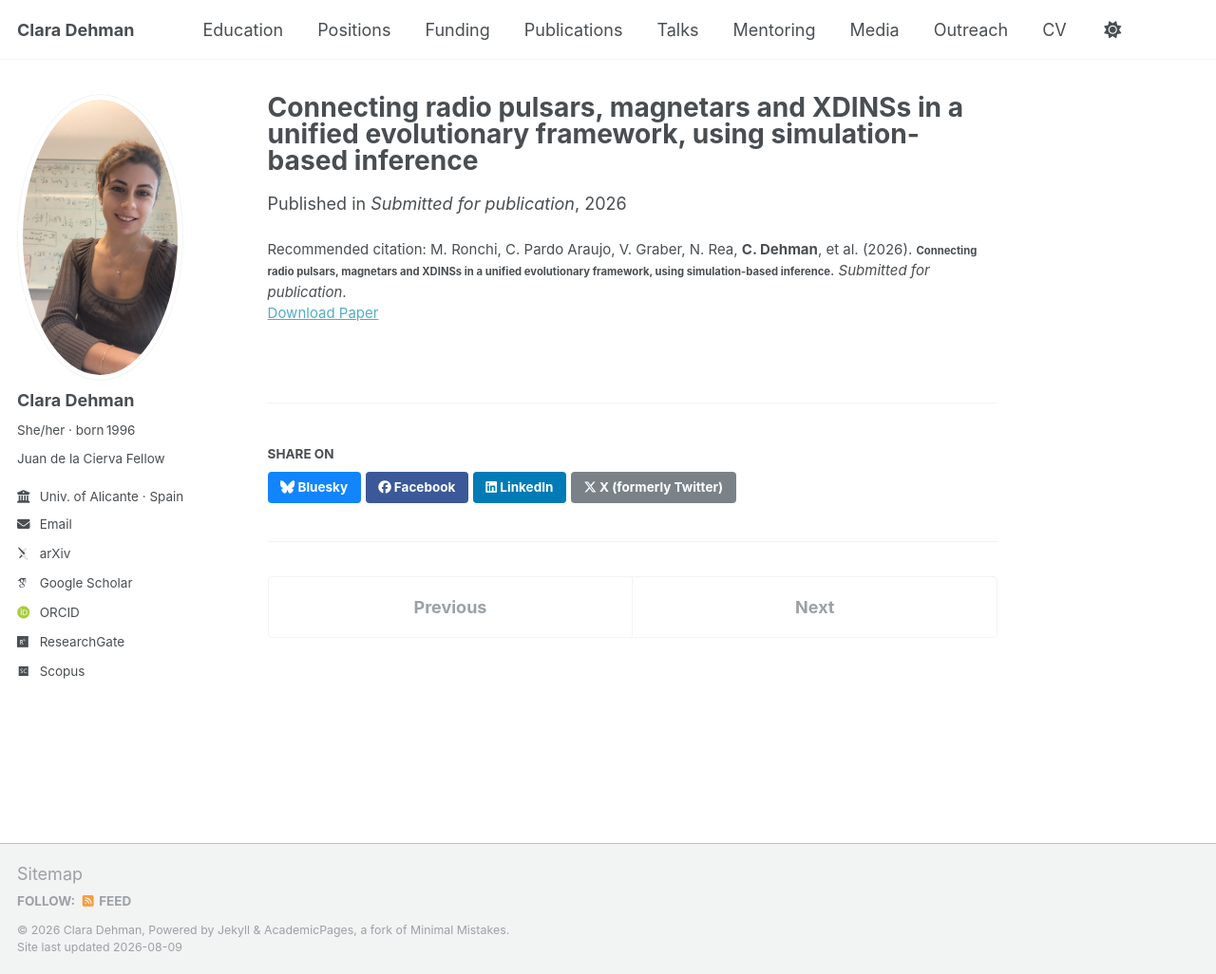
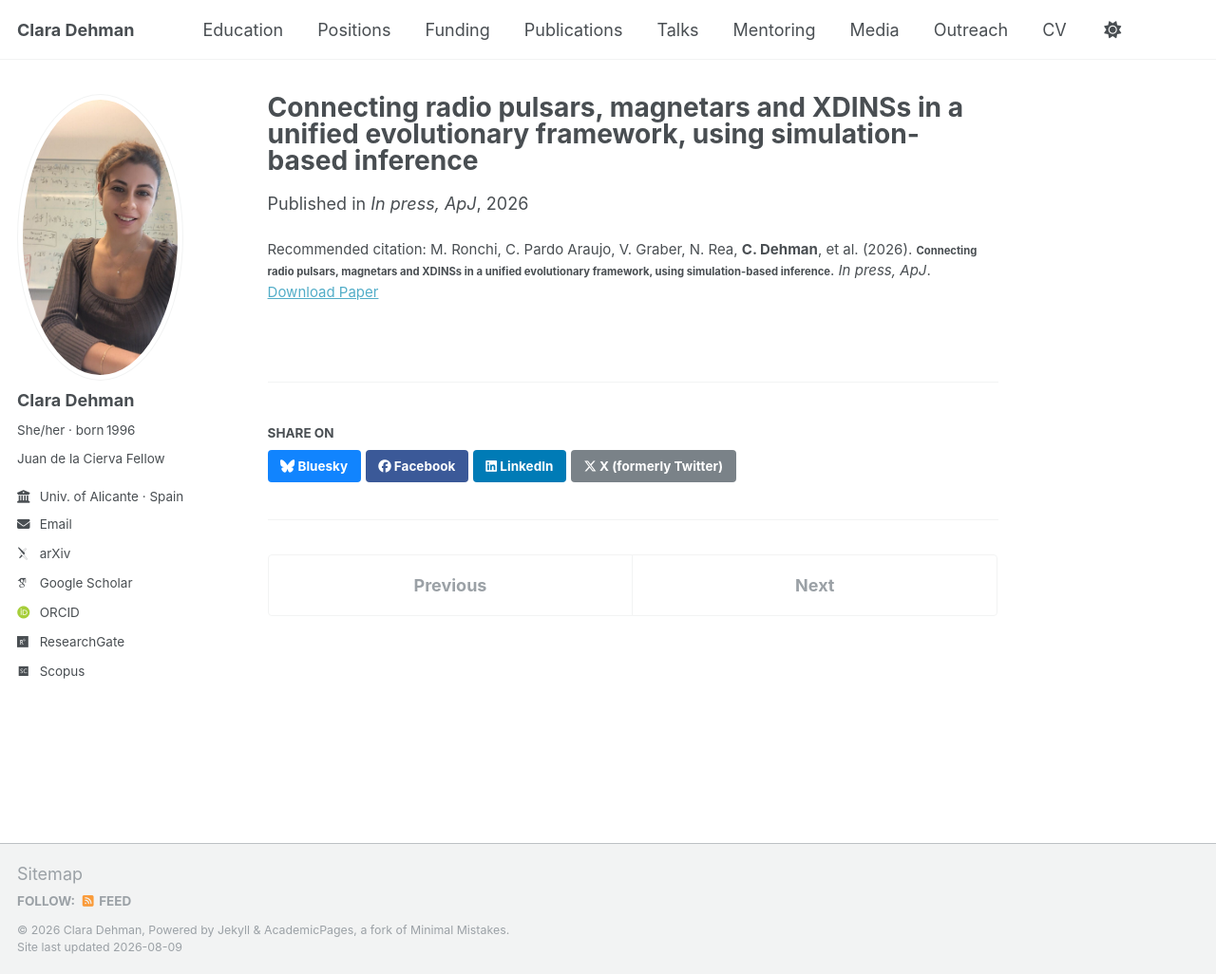
Before and after one commit to ClaraDehman/ClaraDehman.github.io, a Jekyll site: the page built from _publications/2026_06_15_Ronchi.md, in a window 1280 px wide and 1026 px high. Shown: the whole window at 95% size. Built offline with Jekyll 4.4.1, drawn with Linux system fonts in a browser that asks for light colours; some web fonts are replaced.

Commit message:
Update 2026_06_15_Ronchi.md

```diff
--- a/_publications/2026_06_15_Ronchi.md
+++ b/_publications/2026_06_15_Ronchi.md
@@ -1,12 +1,12 @@
 ---
 title: "Connecting radio pulsars, magnetars and XDINSs in a unified evolutionary framework, using simulation-based inference"
 collection: publications
-category: submitted
+category: in press
 permalink: /publication/2026-population-synthesis
 excerpt: 'Connecting radio pulsars, magnetars and XDINSs in a unified evolutionary framework, using simulation-based inference'
 date: 2026-06-15
-venue: 'Submitted for publication'
+venue: 'In press, ApJ'
 paperurl: '/files/Ronchi2026_popsyn.pdf'
 authors: "<strong>23.</strong> M. Ronchi, C. Pardo Araujo, V, Graber, N. Rea, <strong><u>C. Dehman</u></strong>, et al."
-citation: 'M. Ronchi, C. Pardo Araujo, V. Graber, N. Rea, <strong>C. Dehman</strong>, et al. (2026). <small><strong>Connecting radio pulsars, magnetars and XDINSs in a unified evolutionary framework, using simulation-based inference</strong></small>. <em>Submitted for publication</em>.'
+citation: 'M. Ronchi, C. Pardo Araujo, V. Graber, N. Rea, <strong>C. Dehman</strong>, et al. (2026). <small><strong>Connecting radio pulsars, magnetars and XDINSs in a unified evolutionary framework, using simulation-based inference</strong></small>. <em>In press, ApJ</em>.'
 ---
```
